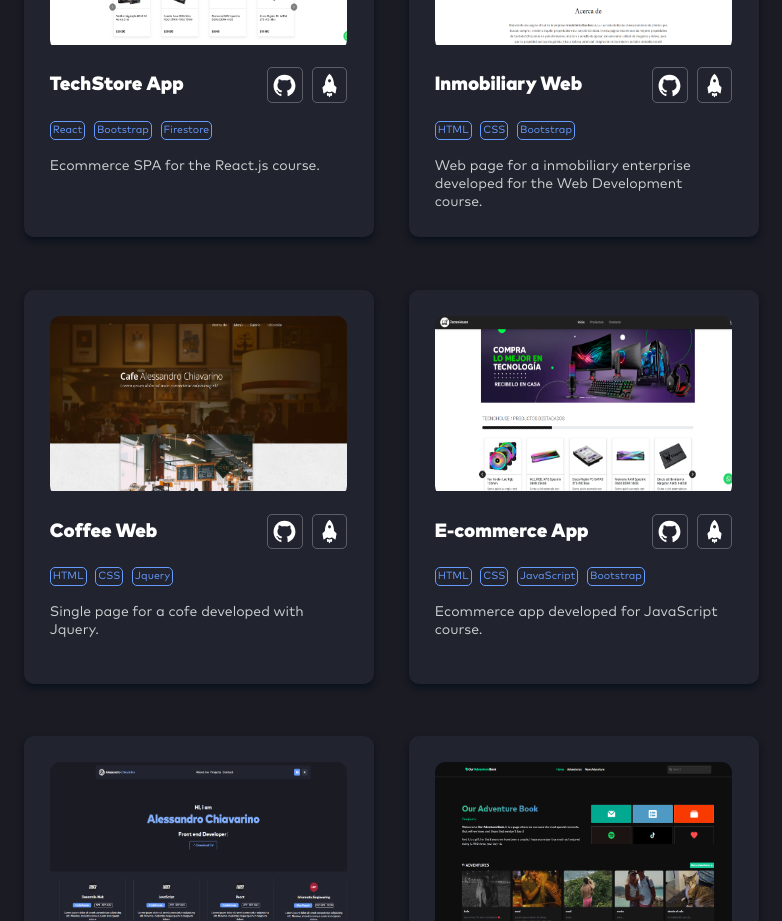
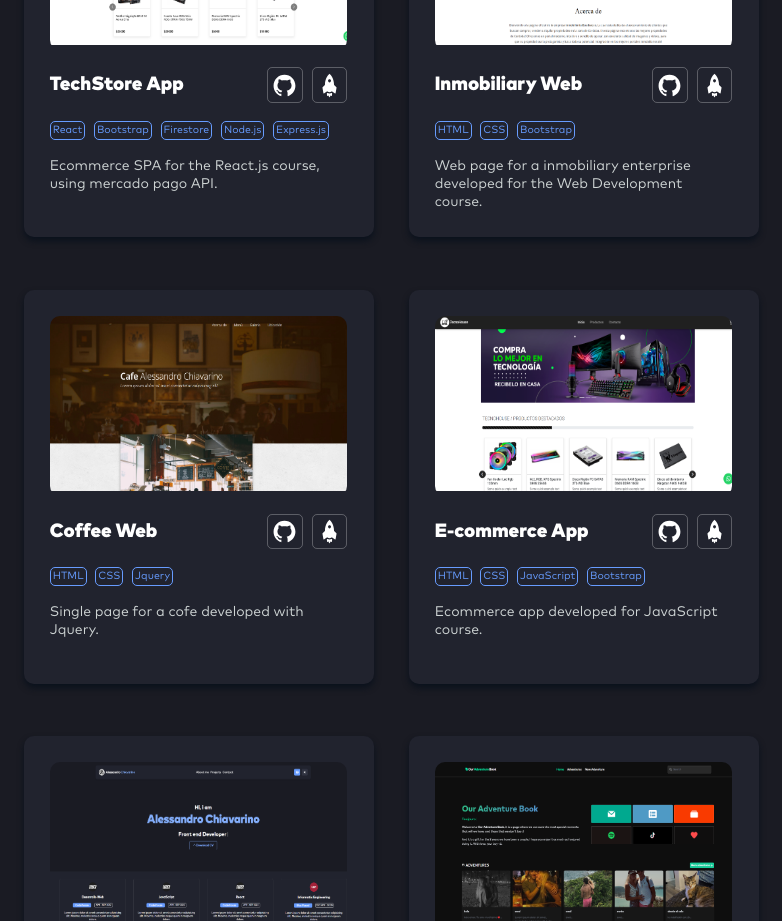
Before and after one commit to Alesso-Chiavarino/Portafolio, a React (Vite) app: page / in a window 1280 px wide. Shown: the part 1880-2801 px from the top of the page, without its empty margins (249-1031 px from the left). Built offline with nearby package versions, Linux system fonts and the light colour scheme.

Commit message:
techstore

```diff
--- a/src/components/ProjectsContainer/ProjectsContainer.jsx
+++ b/src/components/ProjectsContainer/ProjectsContainer.jsx
@@ -7,7 +7,7 @@ const ProjectsContainer = () => {
         {
             img: "./img/TechStore.png",
             name: "TechStore App",
-            description: "Ecommerce SPA for the React.js course.",
+            description: "Ecommerce SPA for the React.js course, using mercado pago API.",
             git: "https://github.com/Alesso-Chiavarino/TechStore",
             deploy: "https://tttechstore.netlify.app",
             tech: [
@@ -19,6 +19,12 @@ const ProjectsContainer = () => {
                 },
                 {
                     name: "Firestore",
+                },
+                {
+                    name: "Node.js",
+                },
+                {
+                    name: "Express.js",
                 },
             ],
         },
```
